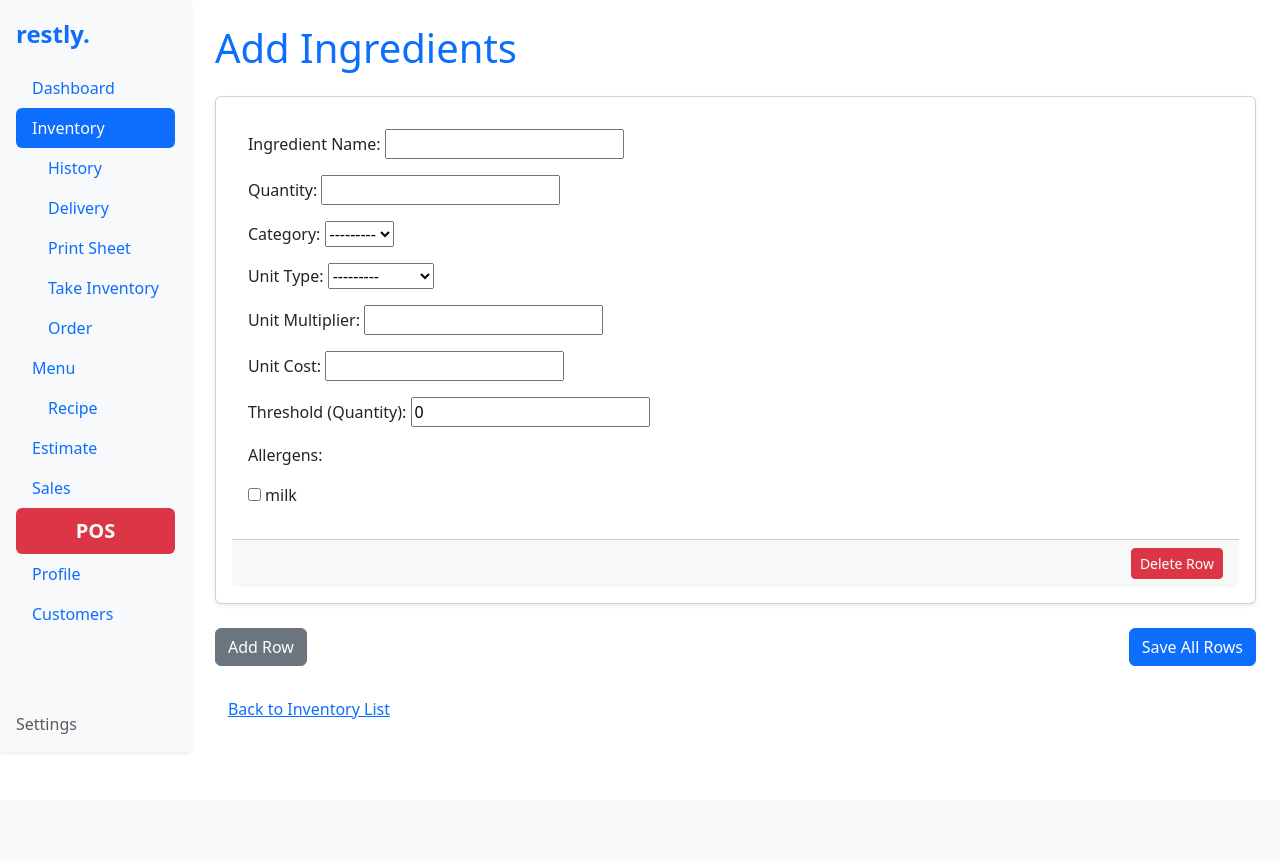
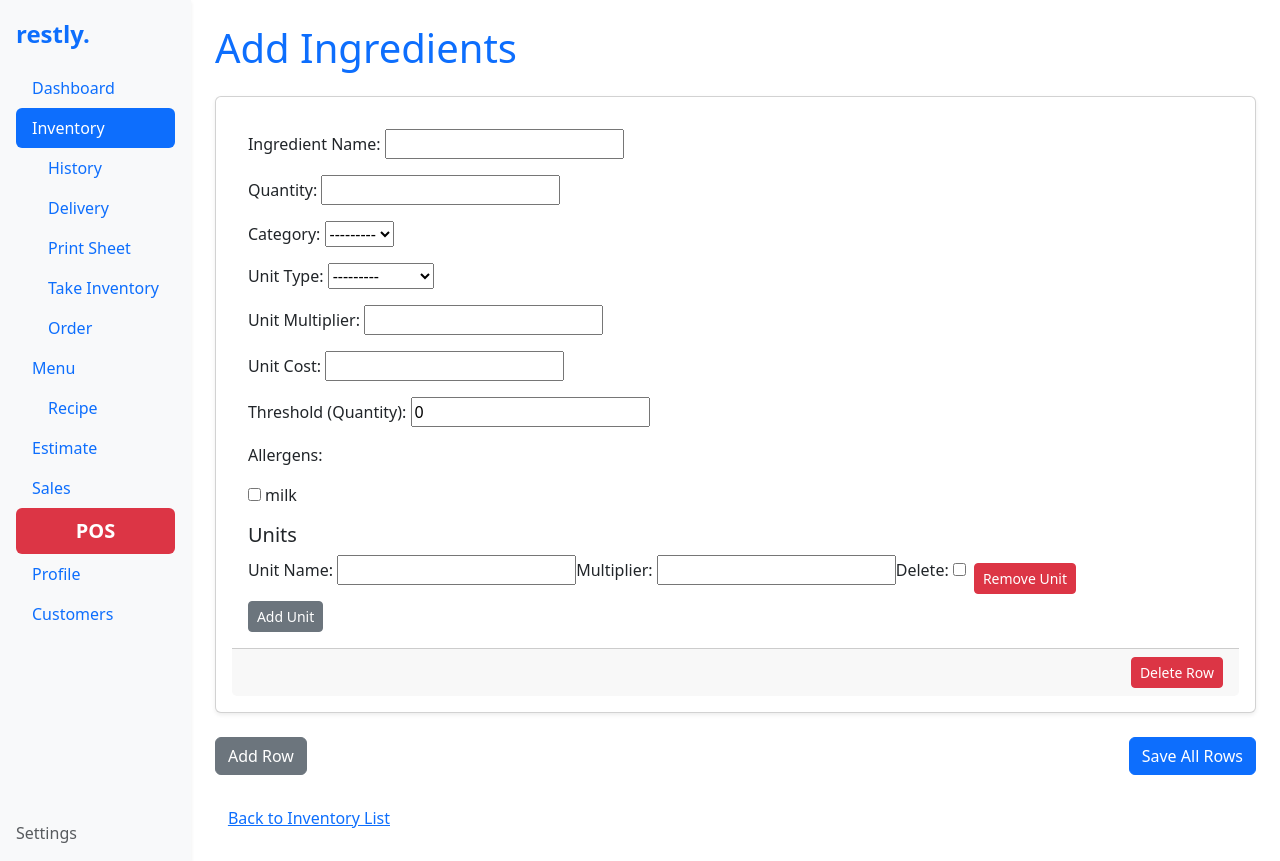
Before and after one commit to MaxIyad/restly, a Django app: page /inventory/row-add/ in a window 1280 px wide. Before the commit the page ends 734 px from the top, so only its background shows below. Run offline with Django 5.2, Linux system fonts and the light colour scheme; data comes from the database, SQL or seed files in the repository; both versions use the stored data as it was after the commit; parts of the project's set-up code (start-up, migrations or seed data) failed here and were passed over.

Commit message:
unit names 30%?

```diff
--- a/inventory/forms.py
+++ b/inventory/forms.py
@@ -1,5 +1,5 @@
 from django import forms
-from .models import Ingredient, Category, Allergen, PreppedIngredient
+from .models import Ingredient, Category, Allergen, PreppedIngredient, Unit
 
 class IngredientForm(forms.ModelForm):
 
@@ -39,6 +39,15 @@ class IngredientForm(forms.ModelForm):
 
         return cleaned_data
 
+class UnitForm(forms.ModelForm):
+    class Meta:
+        model = Unit
+        fields = ['name', 'multiplier']
+        labels = {
+            'name': 'Unit Name',
+            'multiplier': 'Multiplier',
+        }
+
 
 class CategoryForm(forms.ModelForm):
     class Meta:
@@ -62,6 +71,8 @@ class AllergenForm(forms.ModelForm):
 
 
 
+
+
 class PreppedIngredientForm(forms.ModelForm):
     class Meta:
         model = PreppedIngredient
--- a/inventory/templates/inventory/ingredient_list.html
+++ b/inventory/templates/inventory/ingredient_list.html
@@ -45,8 +45,8 @@
                         {{ ingredient.name }}
                     </a>
                 </td>
-                <td>{{ ingredient.converted_quantity }}</td>
-                <td>{{ ingredient.unit_multiplier }}{{ ingredient.unit_type }}</td>
+                <td>{{ ingredient.total_quantity }}</td>
+                <td>{{ ingredient.unit_type }}</td>
                 <td>{{ settings.get_currency_type_display }}{{ ingredient.unit_cost|floatformat:2|intcomma }}</td>
                 <td>
                     {% if ingredient.total_cost < 0 %}
--- a/inventory/templates/inventory/inventory_history.html
+++ b/inventory/templates/inventory/inventory_history.html
@@ -15,11 +15,11 @@
     <div class="row g-3">
         <div class="col-md-4">
             <label for="start_date" class="form-label">Start Date</label>
-            <input type="date" id="start_date" name="start_date" class="form-control" value="{{ start_date }}" min="1997-01-01">
+            <input type="date" id="start_date" name="start_date" class="form-control" value="{{ start_date }}" min="1997-01-01" max="2222-12-31">
         </div>
         <div class="col-md-4">
             <label for="end_date" class="form-label">End Date</label>
-            <input type="date" id="end_date" name="end_date" class="form-control" value="{{ end_date }}" min="1997-01-01">
+            <input type="date" id="end_date" name="end_date" class="form-control" value="{{ end_date }}" min="1997-01-01" max="2222-12-31">
         </div>
         <div class="col-md-4 align-self-end">
             <button type="submit" class="btn btn-primary w-100">Filter</button>
--- a/inventory/templates/inventory/row_add.html
+++ b/inventory/templates/inventory/row_add.html
@@ -1,6 +1,3 @@
-<!-- row_add.html -->
-
-
 {% extends 'base.html' %}
 
 {% block title %}
@@ -25,8 +22,18 @@ Add Ingredients
         {% for form in formset %}
 <div class="ingredient-row card mb-3 shadow-sm p-3">
     <div class="card-body">
-
         {{ form.as_p }}
+        <div class="unit-section">
+            <h5 class="mt-3">Units</h5>
+            {{ unit_formset.management_form }} <!-- Include the management form for units -->
+            {% for unit_form in unit_formset.forms %}
+                <div class="unit-row d-flex align-items-center">
+                    {{ unit_form.as_p }}
+                    <button type="button" class="btn btn-danger btn-sm remove-unit ms-2">Remove Unit</button>
+                </div>
+            {% endfor %}
+            <button type="button" class="btn btn-secondary btn-sm add-unit">Add Unit</button>
+        </div>
     </div>
     <div class="card-footer text-end">
         <button type="button" class="btn btn-danger btn-sm remove-row">Delete Row</button>
@@ -47,48 +54,48 @@ Add Ingredients
 <a href="{% url 'inventory' %}" class="btn btn-link mt-4">Back to Inventory List</a>
 
 <script>
-    // Get the initial form HTML to duplicate for new rows
-    const initialRowHtml = `
-        <div class="ingredient-row card mb-3 shadow-sm p-3">
-            <div class="card-body">
-                {{ formset.empty_form.as_p|escapejs }}
-            </div>
-            <div class="card-footer text-end">
-                <button type="button" class="btn btn-danger btn-sm remove-row">Delete Row</button>
-            </div>
-        </div>
+    document.addEventListener('DOMContentLoaded', () => {
+    const maxUnits = 3;
+
+    // Add functionality for "Add Unit" button
+    document.querySelectorAll('.add-unit').forEach(button => {
+        button.addEventListener('click', function () {
+            const unitSection = this.closest('.unit-section');
+            const unitFields = unitSection.querySelector('.unit-fields');
+            const currentUnits = unitFields.children.length;
+
+            if (currentUnits >= maxUnits) {
+                alert('You can add a maximum of 3 units.');
+                return;
+            }
+
+            const newUnitRow = document.createElement('div');
+            newUnitRow.className = 'unit-row d-flex align-items-center';
+            newUnitRow.innerHTML = `
+                <input type="text" name="unit-name-${currentUnits}" class="form-control w-auto" placeholder="Unit Name">
+                <input type="number" name="unit-multiplier-${currentUnits}" class="form-control w-auto ms-2" placeholder="Multiplier">
+                <button type="button" class="btn btn-danger btn-sm remove-unit ms-2">Remove Unit</button>
             `;
 
-    // Add event listener to the "Add Row" button
-    document.getElementById('add-row').addEventListener('click', () => {
-        const container = document.getElementById('rows-container');
-        const totalForms = document.getElementById('id_form-TOTAL_FORMS'); // Total forms input
-        const newRow = document.createElement('div');
-        newRow.className = 'ingredient-row card mb-3 shadow-sm p-3';
+            unitFields.appendChild(newUnitRow);
 
-        // Update the new row HTML with the correct index
-        const currentIndex = parseInt(totalForms.value, 10);
-        newRow.innerHTML = initialRowHtml.replace(/__prefix__/g, currentIndex);
-        container.appendChild(newRow);
-
-        // Increment the TOTAL_FORMS value
-        totalForms.value = currentIndex + 1;
-
-        // Attach event listener to the "Delete Row" button
-        newRow.querySelector('.remove-row').addEventListener('click', function () {
-            newRow.remove();
-            totalForms.value = parseInt(totalForms.value, 10) - 1;
+            // Add remove functionality for the new unit
+            newUnitRow.querySelector('.remove-unit').addEventListener('click', () => {
+                newUnitRow.remove();
+            });
         });
     });
 
-    // Add event listeners to existing "Delete Row" buttons
-    document.querySelectorAll('.remove-row').forEach(button => {
+    // Add remove functionality for existing units
+    document.querySelectorAll('.remove-unit').forEach(button => {
         button.addEventListener('click', function () {
-            const row = button.closest('.ingredient-row');
-            row.remove();
-            const totalForms = document.getElementById('id_form-TOTAL_FORMS');
-            totalForms.value = parseInt(totalForms.value, 10) - 1;
+            this.parentElement.remove();
         });
     });
+});
+
+
+    // Add event listeners to existing rows for units
+    document.querySelectorAll('.ingredient-row').forEach(attachUnitButtons);
 </script>
 {% endblock %}
--- a/inventory/views.py
+++ b/inventory/views.py
@@ -1,9 +1,10 @@
 # inventory/views.py:
 
 from django.shortcuts import render, redirect, get_object_or_404
-from .models import Ingredient, Category, Allergen
+from .models import Ingredient, Category, Allergen, Unit
+from django.forms.models import inlineformset_factory
 from settings.models import Settings
-from .forms import IngredientForm, CategoryForm, AllergenForm, PreppedIngredientForm
+from .forms import IngredientForm, CategoryForm, AllergenForm, PreppedIngredientForm, UnitForm
 from django import forms
 from django.forms import modelform_factory
 from django.contrib import messages
@@ -61,28 +62,31 @@ def ingredient_list(request):
 
 
 def row_add(request):
-    # Use a formset to handle multiple rows
-    IngredientFormSet = modelformset_factory(
-        Ingredient,
-        form=IngredientForm,
-        extra=1,  # Allow for one empty form initially
-        can_delete=False  # Allow rows to be removed
-    )
+    IngredientFormSet = modelformset_factory(Ingredient, form=IngredientForm, extra=1, can_delete=False)
+    UnitInlineFormSet = inlineformset_factory(Ingredient, Unit, form=UnitForm, extra=1, can_delete=True)
 
     if request.method == 'POST':
         formset = IngredientFormSet(request.POST, queryset=Ingredient.objects.none())
         if formset.is_valid():
-            # Save all rows to the database
-            formset.save()
-            messages.success(request, "Ingredients added successfully!")
+            ingredients = formset.save()
+            for ingredient in ingredients:
+                unit_formset = UnitInlineFormSet(request.POST, instance=ingredient)
+                if unit_formset.is_valid():
+                    unit_formset.save()
+            messages.success(request, "Ingredients and units added successfully!")
             return redirect('inventory')
         else:
             messages.error(request, "There was an error saving the ingredients. Please try again.")
     else:
-        # Initialize with no rows
         formset = IngredientFormSet(queryset=Ingredient.objects.none())
 
-    return render(request, 'inventory/row_add.html', {'formset': formset})
+    return render(request, 'inventory/row_add.html', {'formset': formset, 'unit_formset': UnitInlineFormSet})
+
+
+
+
+
+
 
 
 
@@ -101,8 +105,33 @@ def category_add(request):
     return render(request, 'inventory/category_add.html', {'form': form})
 
 
+def take_inventory(request):
+    categories = Category.objects.prefetch_related('ingredient_set__units').all()
 
-def take_inventory(request):
+    if request.method == 'POST':
+        updated_count = 0
+        with transaction.atomic():
+            for ingredient in Ingredient.objects.prefetch_related('units'):
+                for unit in ingredient.units.all():
+                    quantity_key = f"unit_quantity_{unit.id}"
+                    if quantity_key in request.POST and request.POST[quantity_key]:
+                        try:
+                            unit_quantity = float(request.POST[quantity_key])
+                            unit.quantity = unit_quantity  # Update unit's quantity
+                            unit.save()
+                            updated_count += 1
+                        except ValueError:
+                            messages.error(request, f"Invalid quantity for {unit.name}.")
+            messages.success(request, f"Inventory updated for {updated_count} units.")
+
+        return redirect('inventory')
+
+    context = {
+        'categories': categories,
+    }
+    return render(request, 'inventory/take_inventory.html', context)
+
+'''def take_inventory(request):
     categories = Category.objects.prefetch_related('ingredient_set').all()
 
     # Create a form factory for updating the 'quantity' field
@@ -148,7 +177,9 @@ def take_inventory(request):
         'categories': categories,
         'ingredient_forms': ingredient_forms,  # Pass the forms to the template
     }
-    return render(request, 'inventory/take_inventory.html', context)
+    return render(request, 'inventory/take_inventory.html', context)'''
+
+
 
 def order_inventory(request):
 
--- a/menu/models.py
+++ b/menu/models.py
@@ -12,7 +12,7 @@ class Menu(models.Model):
     is_active = models.BooleanField(default=False)
 
     def save(self, *args, **kwargs):
-        if not self.slug:  # Regenerate slug if not set
+        if not self.slug or Menu.objects.filter(name=self.name).exclude(id=self.id).exists():
             base_slug = slugify(self.name)
             slug = base_slug
             counter = 1
@@ -25,7 +25,6 @@ class Menu(models.Model):
             Menu.objects.filter(is_active=True).update(is_active=False)
 
         super().save(*args, **kwargs)
-
 
     def __str__(self):
         return self.name
```
Also changed, not shown: inventory/models.py (+20 -1 lines), inventory/templates/inventory/take_inventory.html (+12 -17 lines), db.sqlite3, inventory/migrations/0022_ingredientunit.py (added), inventory/migrations/0023_delete_ingredientunit.py (added), inventory/migrations/0024_ingredientunit.py (added), inventory/migrations/0025_unit_delete_ingredientunit.py (added), inventory/migrations/0026_unit_quantity.py (added). Lines whose indentation alone changed are shown as unchanged.
